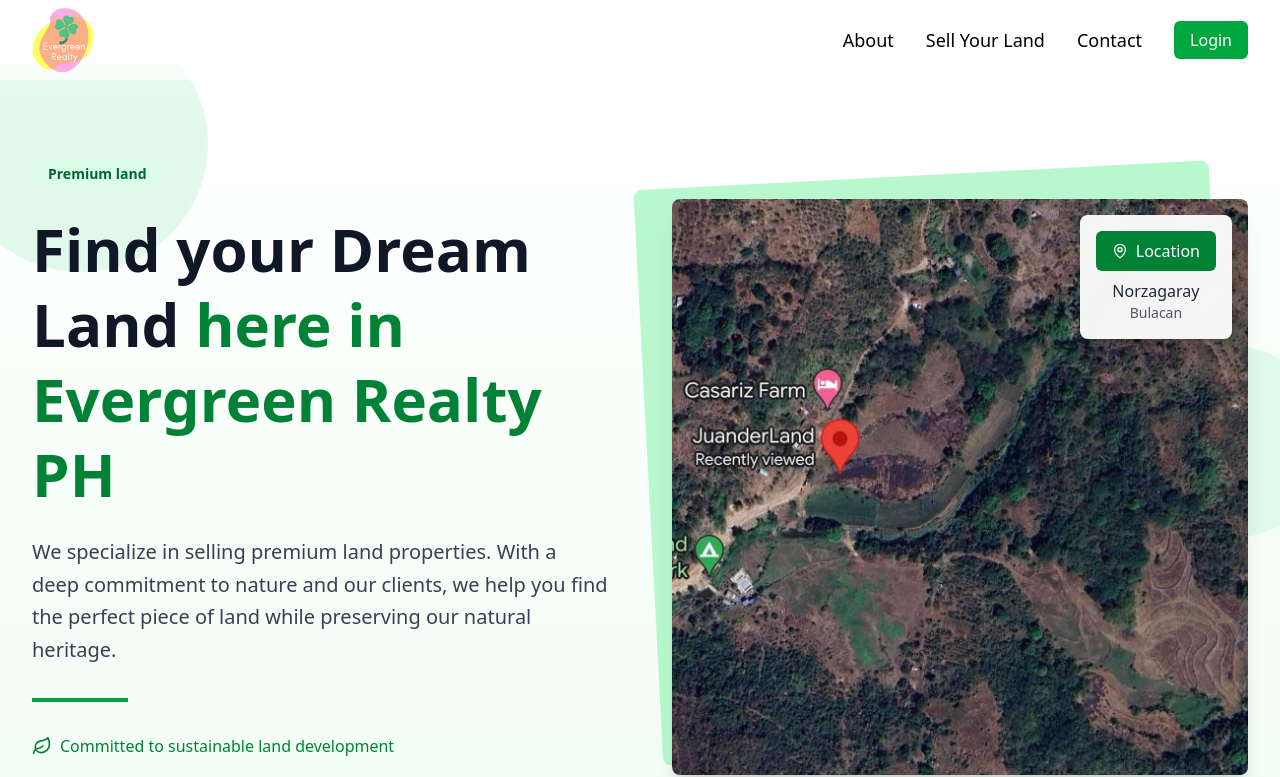
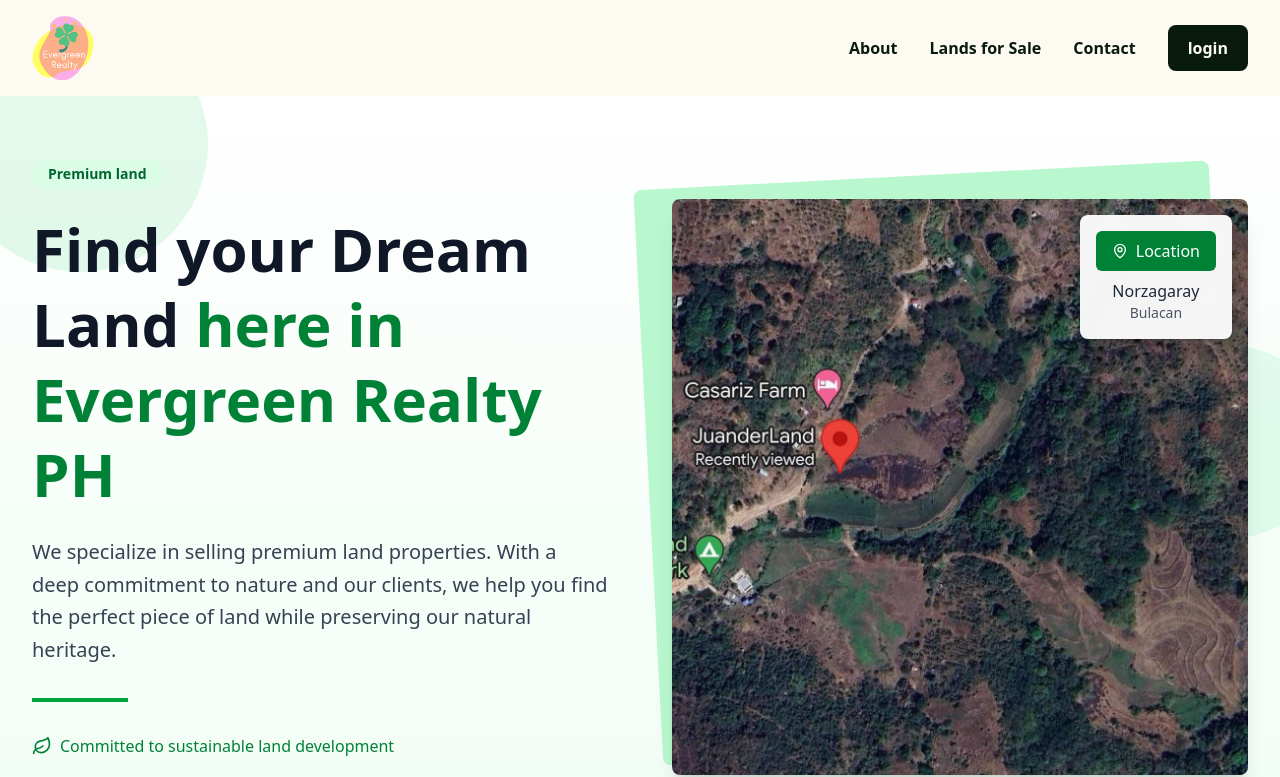
Before and after one commit to kynth65/Evergreen, a React (Vite) app in the folder react/: page / in a window 1280 px wide. Shown: the top 777 px of the page. Built offline with nearby package versions, Linux system fonts and the light colour scheme; no server answers; a web font is replaced by a local one.

Commit message:
Update Header component with new color scheme

```diff
--- a/react/src/components/header.jsx
+++ b/react/src/components/header.jsx
@@ -44,19 +44,19 @@ export default function Header() {
             <div className="h-16"></div>
 
             <header
-        className={`evergreen-header font-grotesk py-2 fixed w-full top-0 z-50 transition-all duration-300 ${
+                className={`evergreen-header py-4 fixed w-full top-0 z-50 transition-all duration-300 ${
                     isMobile
-            ? "bg-white shadow-lg"
+                        ? "bg-[#fdfaf1] shadow-md"
                         : isScrolled
-            ? "bg-white/70 backdrop-blur-md shadow-lg"
-            : "bg-white/70"
+                        ? "bg-[#fdfaf1]/95 backdrop-blur-md shadow-md"
+                        : "bg-[#fdfaf1]"
                 }`}
             >
                 <nav className="evergreen-nav max-w-7xl mx-auto flex justify-between items-center px-4 sm:px-6 lg:px-8">
                     {/* Logo */}
                     <Link
                         to="/"
-            className="evergreen-logo font-grotesk font-bold text-2xl"
+                        className="evergreen-logo font-bold text-2xl text-[#081A0D]"
                     >
                         <img
                             src={EvergreenLogo}
@@ -80,13 +80,13 @@ export default function Header() {
 
                     {/* Mobile Menu */}
                     {isMenuOpen && (
-            <div className="evergreen-mobile-menu fixed inset-0 bg-white md:hidden z-40">
+                        <div className="evergreen-mobile-menu fixed inset-0 bg-[#fdfaf1] md:hidden z-40">
                             <div className="flex flex-col items-center justify-center h-full">
-                <ul className="flex flex-col gap-8 font-grotesk font-medium text-center">
+                                <ul className="flex flex-col gap-8 font-medium text-center">
                                     <li>
                                         <Link
                                             to="/about"
-                      className="hover:text-gray-600 text-2xl"
+                                            className="text-[#081A0D] hover:opacity-70 text-2xl transition-opacity"
                                             onClick={() => setIsMenuOpen(false)}
                                         >
                                             About
@@ -95,7 +95,7 @@ export default function Header() {
                                     <li>
                                         <Link
                                             to="/sell-your-land"
-                      className="hover:text-gray-600 text-2xl"
+                                            className="text-[#081A0D] hover:opacity-70 text-2xl transition-opacity"
                                             onClick={() => setIsMenuOpen(false)}
                                         >
                                             Sell Your Land
@@ -104,7 +104,7 @@ export default function Header() {
                                     <li>
                                         <Link
                                             to="/contact"
-                      className="hover:text-gray-600 text-2xl"
+                                            className="text-[#081A0D] hover:opacity-70 text-2xl transition-opacity"
                                             onClick={() => setIsMenuOpen(false)}
                                         >
                                             Contact
@@ -113,7 +113,7 @@ export default function Header() {
                                     <li>
                                         <Link
                                             to="/login"
-                      className="bg-green-600 hover:bg-green-700 text-white px-6 py-2 rounded-md transition-colors text-2xl"
+                                            className="bg-[#081A0D] hover:bg-[#081A0D]/90 text-[#fdfaf1] px-6 py-3 rounded-lg transition-colors text-xl font-semibold"
                                             onClick={() => setIsMenuOpen(false)}
                                         >
                                             Login
@@ -125,31 +125,37 @@ export default function Header() {
                     )}
 
                     {/* Desktop Navigation Links */}
-          <ul className="evergreen-desktop-menu !hidden md:!flex !items-center gap-8 font-grotesk text-black font-medium">
+                    <ul className="evergreen-desktop-menu !hidden md:!flex !items-center gap-8 text-[#081A0D] font-semibold">
                         <li>
-              <Link to="/about" className="hover:text-gray-600 text-lg">
+                            <Link
+                                to="/about"
+                                className="hover:opacity-70 transition-opacity"
+                            >
                                 About
                             </Link>
                         </li>
                         <li>
                             <Link
                                 to="/sell-your-land"
-                className="hover:text-gray-600 text-lg"
+                                className="hover:opacity-70 transition-opacity"
                             >
-                Sell Your Land
+                                Lands for Sale
                             </Link>
                         </li>
                         <li>
-              <Link to="/contact" className="hover:text-gray-600 text-lg">
+                            <Link
+                                to="/contact"
+                                className="hover:opacity-70 transition-opacity"
+                            >
                                 Contact
                             </Link>
                         </li>
                         <li>
                             <Link
                                 to="/login"
-                className="bg-green-600 hover:bg-green-700 text-white px-4 py-2 rounded-md transition-colors"
+                                className="bg-[#081A0D] hover:bg-[#081A0D]/90 text-[#fdfaf1] px-5 py-3 rounded-lg transition-colors font-semibold"
                             >
-                Login
+                                login
                             </Link>
                         </li>
                     </ul>
```
Lines whose indentation alone changed are shown as unchanged.
